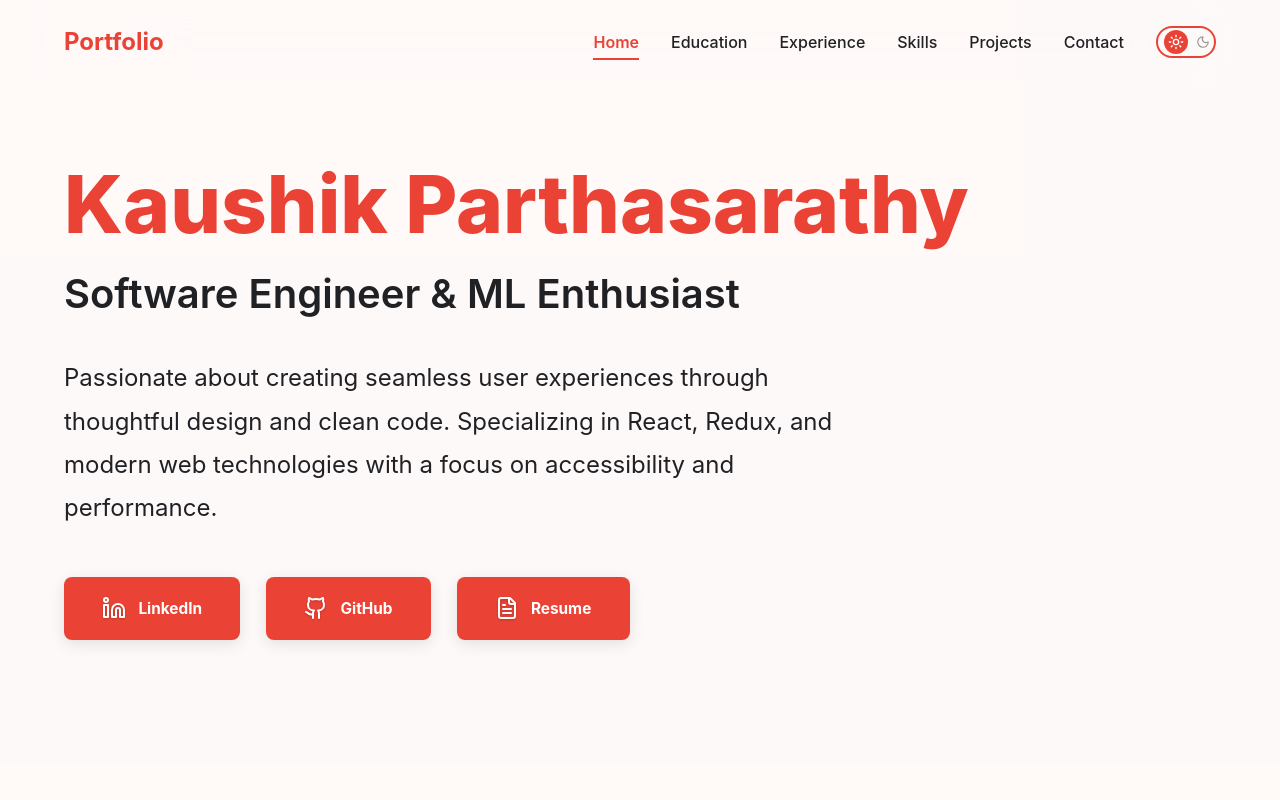
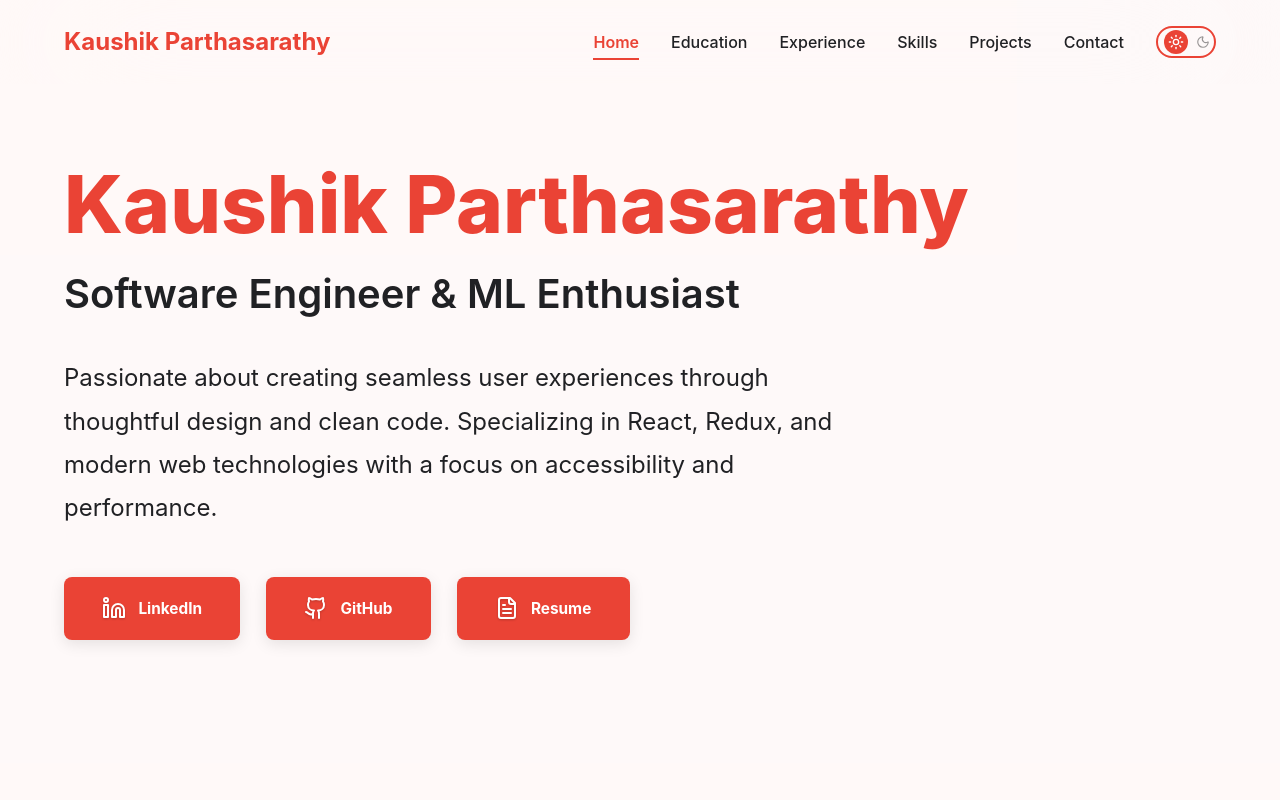
Before and after one commit to vpk-11/vpk-11.github.io, a React (Vite) app: page / in a window 1280 px wide. Shown: the top 800 px of the page. Built offline with nearby package versions, Linux system fonts and the light colour scheme.

Commit message:
Updates to the navbar name, title of website

```diff
--- a/index.html
+++ b/index.html
@@ -4,7 +4,7 @@
     <meta charset="UTF-8" />
     <link rel="icon" type="image/svg+xml" href="/vite.svg" />
     <meta name="viewport" content="width=device-width, initial-scale=1.0" />
-    <title>portfolio</title>
+    <title>Kaushik Parthasarathy | Software Engineer & ML Enthusiast</title>
   </head>
   <body>
     <div id="root"></div>
--- a/src/components/Navbar/Navbar.scss
+++ b/src/components/Navbar/Navbar.scss
@@ -49,12 +49,25 @@
   }
 }
 
-// ... rest of the styles remain the same
 .nav-brand {
   font-size: 1.5rem;
   font-weight: 700;
   color: var(--accent-color);
   transition: $transition-quick;
+
+  .brand-short {
+    display: none;
+  }
+
+  @include respond-to(mobile) {
+    .brand-full {
+      display: none;
+    }
+
+    .brand-short {
+      display: inline;
+    }
+  }
 }
 
 .nav-desktop {
--- a/src/components/Navbar/Navbar.tsx
+++ b/src/components/Navbar/Navbar.tsx
@@ -65,7 +65,10 @@ const Navbar: React.FC = () => {
   return (
     <nav className={`navbar ${scrolled ? 'scrolled' : ''}`}>
       <div className="nav-container">
-        <div className="nav-brand">Portfolio</div>
+        <div className="nav-brand">
+          <span className="brand-full">Kaushik Parthasarathy</span>
+          <span className="brand-short">KP</span>
+        </div>
 
         <div className="nav-desktop">
           {navItems.map(item => (
```
